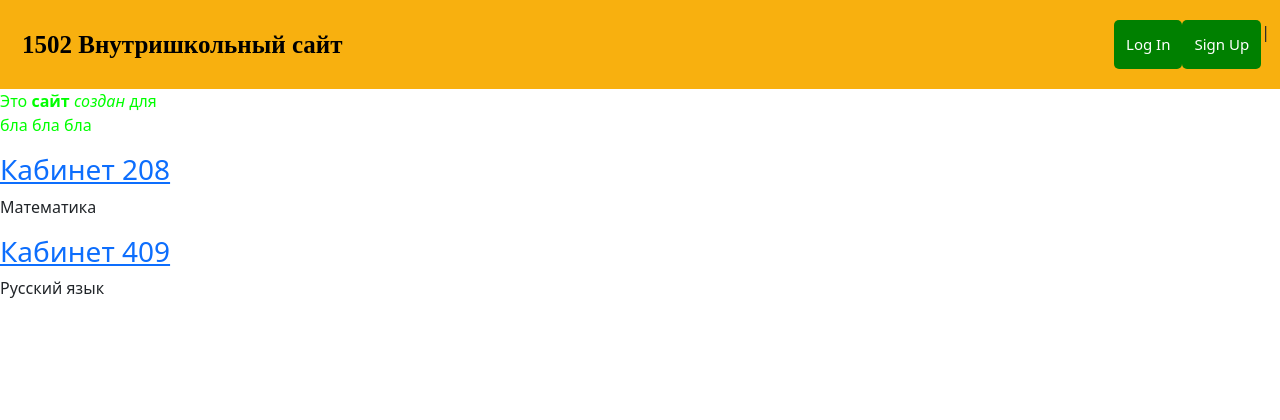
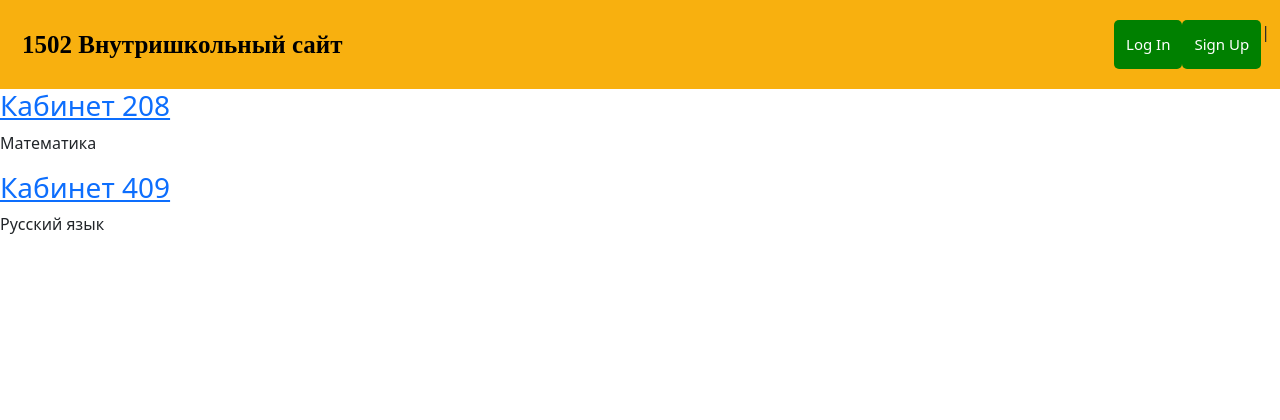
Before and after one commit to XeLader/ClassrommsRating, a Django app: page / in a window 1280 px wide. Shown: the top 420 px of the page. Run offline with Django 4.2, Linux system fonts and the light colour scheme; data comes from the database, SQL or seed files in the repository; some web fonts are replaced.

Commit message:
first commit

```diff
--- a/mysite/settings.py
+++ b/mysite/settings.py
@@ -117,7 +117,7 @@ USE_TZ = True
 # https://docs.djangoproject.com/en/4.1/howto/static-files/
 
 STATIC_URL = 'static/'
-STATIC_ROOT = os.path.join(BASE_DIR, 'static')
+STATIC_ROOT = os.path.join(BASE_DIR, '/static')
 # Default primary key field type
 # https://docs.djangoproject.com/en/4.1/ref/settings/#default-auto-field
 
--- a/webapp/templates/base.html
+++ b/webapp/templates/base.html
@@ -23,10 +23,6 @@
       </div>
   </div>
 
-  <div class="test">
-    <p>Это <strong>сайт</strong> <em>создан</em> для<br> бла бла бла </p>
-  </div>
-
   <main>
     {% block content %}
     {% endblock %}
```
Also changed, not shown: 1 other file.
